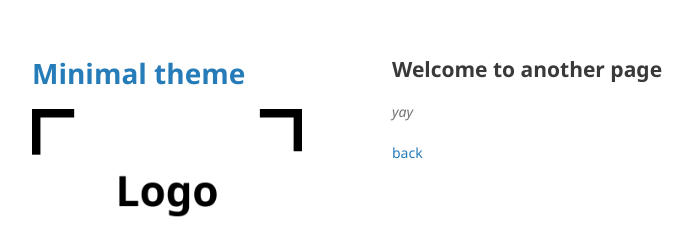
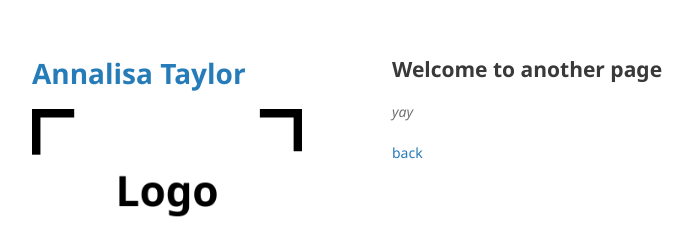
Before and after one commit to atulletaylor/annalisataylor.github.io, a Jekyll site: the page built from another-page.md, in a window 1280 px wide. Shown: the top 233 px of the page, without its empty margins (178-871 px from the left). Built offline with Jekyll 4.4.1, drawn with Linux system fonts in a browser that asks for light colours; our own code applies the rules of GitHub Pages for plain Markdown files.

Commit message:
Update _config.yml

```diff
--- a/_config.yml
+++ b/_config.yml
@@ -1,4 +1,4 @@
-title: Minimal theme
+title: Annalisa Taylor
 logo: /assets/img/logo.png
 description: Minimal is a theme for GitHub Pages.
 show_downloads: true
```
